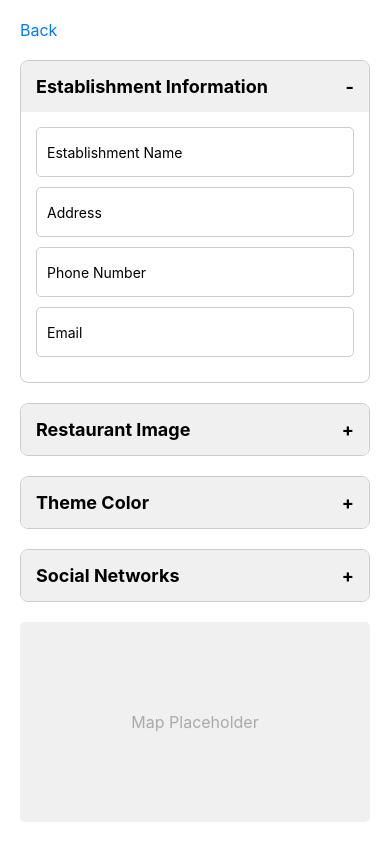
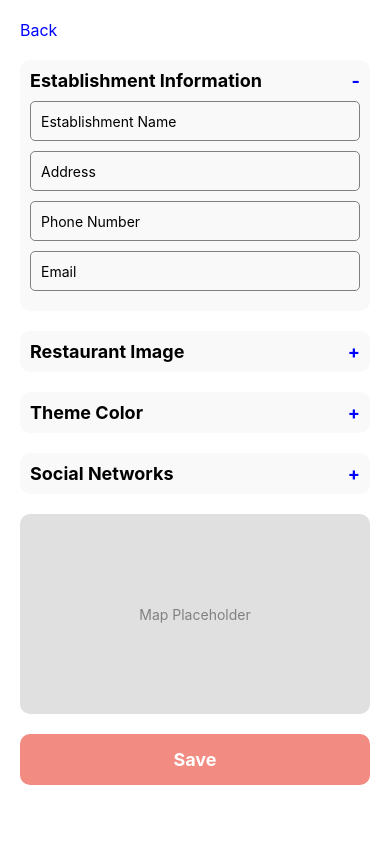
Before and after one commit to TheMenufy/TheMenufy_franchise, a React Native app: screen /SetupSystem in a window 390 px wide. Built offline with nearby package versions, Linux system fonts and the light colour scheme.

Commit message:
closing sprint 1

```diff
--- a/package.json
+++ b/package.json
@@ -21,6 +21,7 @@
     "@react-navigation/native-stack": "^6.10.0",
     "axios": "^1.7.2",
     "expo": "~51.0.17",
+    "expo-image-picker": "~15.0.7",
     "expo-splash-screen": "~0.27.5",
     "expo-status-bar": "~1.12.1",
     "js-cookie": "^3.0.5",
@@ -40,8 +41,7 @@
     "react-native-screens": "^3.32.0",
     "react-native-toast-message": "^2.2.0",
     "react-native-vector-icons": "^10.1.0",
-    "react-native-web": "~0.19.10",
-    "expo-image-picker": "~15.0.7"
+    "react-native-web": "~0.19.10"
   },
   "devDependencies": {
     "@babel/core": "^7.20.0"
--- a/screens/ChangePasswordScreen.js
+++ b/screens/ChangePasswordScreen.js
@@ -41,7 +41,7 @@ export default function Changepasswordwithverif({ navigation }) {
         return;
       }
 
-      const response = await axios.put('http://192.168.1.13:5555/user/updatePassword',
+      const response = await axios.put('http://192.168.1.17:5555/user/updatePassword',
         {
           password,
           confirmPassword,
--- a/screens/Changepasswordwithverif.js
+++ b/screens/Changepasswordwithverif.js
@@ -20,7 +20,7 @@ export default function Changepasswordwithverif({ navigation }) {
     }
 
     try {
-      const response = await axios.put('http://192.168.1.13:5555/auth/resetPwd', {
+      const response = await axios.put('http://192.168.1.17:5555/auth/resetPwd', {
         password,
         confirmPassword,
       });
--- a/screens/EditProfile.js
+++ b/screens/EditProfile.js
@@ -6,7 +6,7 @@ import AsyncStorage from '@react-native-async-storage/async-storage';
 import axios from 'axios';
 import Icon from 'react-native-vector-icons/MaterialIcons'; // Import the icon library
 
-const API_BASE_URL = 'http://192.168.1.13:5555/user';
+const API_BASE_URL = 'http://192.168.1.17:5555/user';
 
 const EditProfile = () => {
   const navigation = useNavigation();
--- a/screens/ForgetPasswordScreen.js
+++ b/screens/ForgetPasswordScreen.js
@@ -20,7 +20,7 @@ export default function ForgetPassword({ navigation }) {
 
     if (valid) {
       try {
-        const response = await axios.put('http://192.168.1.13:5555/auth/forgotPwd', { email });
+        const response = await axios.put('http://192.168.1.17:5555/auth/forgotPwd', { email });
 
         if (response.status === 200) {
           // Navigate to verification screen or show success message
--- a/screens/Forgetpasswordverificarion.js
+++ b/screens/Forgetpasswordverificarion.js
@@ -30,7 +30,7 @@ export default function ForgetPasswordVerification({ navigation }) {
 
     try {
       // Send the code with the correct key as per the server's expectations
-      const response = await axios.post('http://192.168.1.13:5555/auth/verifCode', { activationCodeForgotPass: code });
+      const response = await axios.post('http://192.168.1.17:5555/auth/verifCode', { activationCodeForgotPass: code });
 
       if (response.status==201) {
 
--- a/screens/Home.js
+++ b/screens/Home.js
@@ -123,8 +123,8 @@ const HomeScreen = ({ navigation }) => {
 
         <View style={styles.profileSummary}>
           <Text style={styles.profileSummaryTitle}>Profile Summary</Text>
-          <Text style={styles.profileSummaryText}>Admin: John Doe</Text>
-          <Text style={styles.profileSummaryText}>Role: Administrator</Text>
+          <Text style={styles.profileSummaryText}>Admin: Adem Seddik</Text>
+          <Text style={styles.profileSummaryText}>Role: resFranchise</Text>
           <Text style={styles.profileSummaryText}>Location: Tunis, Tunisia</Text>
         </View>
 
--- a/screens/Profile.js
+++ b/screens/Profile.js
@@ -5,7 +5,7 @@ import { useNavigation, useFocusEffect } from '@react-navigation/native';
 import AsyncStorage from '@react-native-async-storage/async-storage';
 import axios from 'axios';
 
-const API_BASE_URL = 'http://192.168.1.13:5555/user';
+const API_BASE_URL = 'http://192.168.1.17:5555/user';
 
 // Function to get user data from the backend
 const getUser = async (token) => {
@@ -54,7 +54,7 @@ const ProfilePage = () => {
 
   const handleLogout = async () => {
     try {
-      await axios.post('http://192.168.1.13:5555/auth/logout');
+      await axios.post('http://192.168.1.17:5555/auth/logout');
       await AsyncStorage.removeItem('userToken');
       await AsyncStorage.removeItem('userData');
       navigation.navigate('login');
--- a/screens/SetupSystem.js
+++ b/screens/SetupSystem.js
@@ -3,6 +3,7 @@ import { View, Text, TextInput, StyleSheet, ScrollView, TouchableOpacity, Image,
 import { useNavigation } from '@react-navigation/native';
 import Slider from '@react-native-community/slider'; // Assurez-vous d'installer cette bibliothèque
 import { launchImageLibrary } from 'react-native-image-picker';
+import { TriangleColorPicker } from 'react-native-color-picker'; // Assurez-vous d'installer cette bibliothèque
 
 const SetupSystem = () => {
   const navigation = useNavigation(); // Utilisez le hook useNavigation pour obtenir l'objet de navigation
@@ -12,6 +13,7 @@ const SetupSystem = () => {
   const [phoneNumber, setPhoneNumber] = useState('');
   const [email, setEmail] = useState('');
   const [themeColor, setThemeColor] = useState(0.5); // Valeur initiale du slider
+  const [selectedColor, setSelectedColor] = useState('#ffffff'); // Valeur initiale de la couleur
   const [socialNetworks, setSocialNetworks] = useState({
     facebook: '',
     instagram: '',
@@ -95,12 +97,6 @@ const SetupSystem = () => {
     });
   };
 
-  // Function to determine the color based on the slider value
-  const getColorFromSliderValue = (value) => {
-    const hue = value * 360;
-    return `hsl(${hue}, 100%, 50%)`;
-  };
-
   return (
     <SafeAreaView style={styles.safeContainer}>
       <ScrollView contentContainerStyle={styles.container}>
@@ -177,15 +173,12 @@ const SetupSystem = () => {
           </TouchableOpacity>
           {isThemeColorOpen && (
             <View style={styles.sectionContent}>
-              <View style={styles.sliderContainer}>
-                <Slider
-                  value={themeColor}
-                  onValueChange={setThemeColor}
-                  minimumValue={0}
-                  maximumValue={1}
-                  step={0.01}
-                  style={[styles.slider, { backgroundColor: getColorFromSliderValue(themeColor) }]}
-                />
+              <TriangleColorPicker
+                onColorSelected={color => setSelectedColor(color)}
+                style={{ flex: 1, height: 200 }}
+              />
+              <View style={{ marginTop: 20 }}>
+                <Text>Selected Color: {selectedColor}</Text>
               </View>
             </View>
           )}
@@ -255,28 +248,24 @@ const styles = StyleSheet.create({
   container: {
     flexGrow: 1,
     padding: 20,
-    paddingBottom: 40, // Add extra padding at the bottom
   },
   backButton: {
     marginBottom: 20,
   },
   backButtonText: {
+    color: 'blue',
     fontSize: 16,
-    color: '#007bff',
   },
   card: {
+    backgroundColor: '#f9f9f9',
+    borderRadius: 10,
     marginBottom: 20,
-    borderRadius: 8,
-    borderWidth: 1,
-    borderColor: '#ccc',
-    overflow: 'hidden',
+    padding: 10,
   },
   sectionHeader: {
     flexDirection: 'row',
     justifyContent: 'space-between',
     alignItems: 'center',
-    padding: 15,
-    backgroundColor: '#f0f0f0',
   },
   sectionTitle: {
     fontSize: 18,
@@ -285,87 +274,82 @@ const styles = StyleSheet.create({
   sectionToggle: {
     fontSize: 18,
     fontWeight: 'bold',
+    color: 'blue',
   },
   sectionContent: {
-    padding: 15,
+    marginTop: 10,
   },
   input: {
-    height: 50,
-    borderColor: '#ccc',
+    height: 40,
+    borderColor: 'gray',
     borderWidth: 1,
     borderRadius: 5,
+    marginBottom: 10,
     paddingHorizontal: 10,
+  },
+  imagePicker: {
+    alignItems: 'center',
+    justifyContent: 'center',
+    height: 200,
+    borderColor: 'gray',
+    borderWidth: 1,
+    borderRadius: 10,
     marginBottom: 10,
   },
-  socialInput: { // Style pour les champs de réseaux sociaux
-    height: 50,
-    borderColor: '#ccc',
-    borderWidth: 1,
-    borderRadius: 5,
-    paddingHorizontal: 10,
-    marginBottom: 10,
-    width: '100%', // Assurez-vous que ces champs utilisent la largeur totale disponible
+  image: {
+    width: '100%',
+    height: '100%',
+    borderRadius: 10,
   },
-  sliderContainer: {
-    marginBottom: 20,
+  imagePlaceholder: {
+    color: 'gray',
   },
   slider: {
-    width: '100%',
     height: 40,
   },
-  socialContainer: {
+  mapContainer: {
+    height: 200,
+    backgroundColor: '#e0e0e0',
+    borderRadius: 10,
+    justifyContent: 'center',
     alignItems: 'center',
     marginBottom: 20,
   },
-  logo: {
-    width: 40,
-    height: 40,
-    marginBottom: 10,
-  },
-  mapContainer: {
-    height: 200,
-    backgroundColor: '#f0f0f0',
-    borderRadius: 5,
-    alignItems: 'center',
-    justifyContent: 'center',
-    marginBottom: 30,
-  },
   mapPlaceholder: {
-    color: '#aaa',
-    fontSize: 16,
+    color: 'gray',
   },
   saveButton: {
     backgroundColor: '#f28b82',
     padding: 15,
-    borderRadius: 5,
+    borderRadius: 10,
     alignItems: 'center',
   },
   saveButtonText: {
-    color: 'white',
-    fontSize: 16,
+    color: '#fff',
+    fontSize: 18,
     fontWeight: 'bold',
   },
-  imagePicker: {
-    height: 100,
-    borderColor: '#ccc',
+  socialContainer: {
+    flexDirection: 'row',
+    alignItems: 'center',
+    marginBottom: 10,
+  },
+  socialInput: {
+    height: 40,
+    borderColor: 'gray',
     borderWidth: 1,
     borderRadius: 5,
-    justifyContent: 'center',
-    alignItems: 'center',
-    marginBottom: 20,
+    paddingHorizontal: 10,
+    flex: 1,
   },
-  image: {
-    width: '100%',
-    height: '100%',
-    borderRadius: 5,
-  },
-  imagePlaceholder: {
-    color: '#aaa',
-    fontSize: 16,
+  logo: {
+    width: 30,
+    height: 30,
+    marginRight: 10,
   },
   error: {
     color: 'red',
-    marginBottom: 10,
+    fontSize: 12,
   },
 });
 
```
Also changed, not shown: screens/Login.js (+25 -22 lines).
